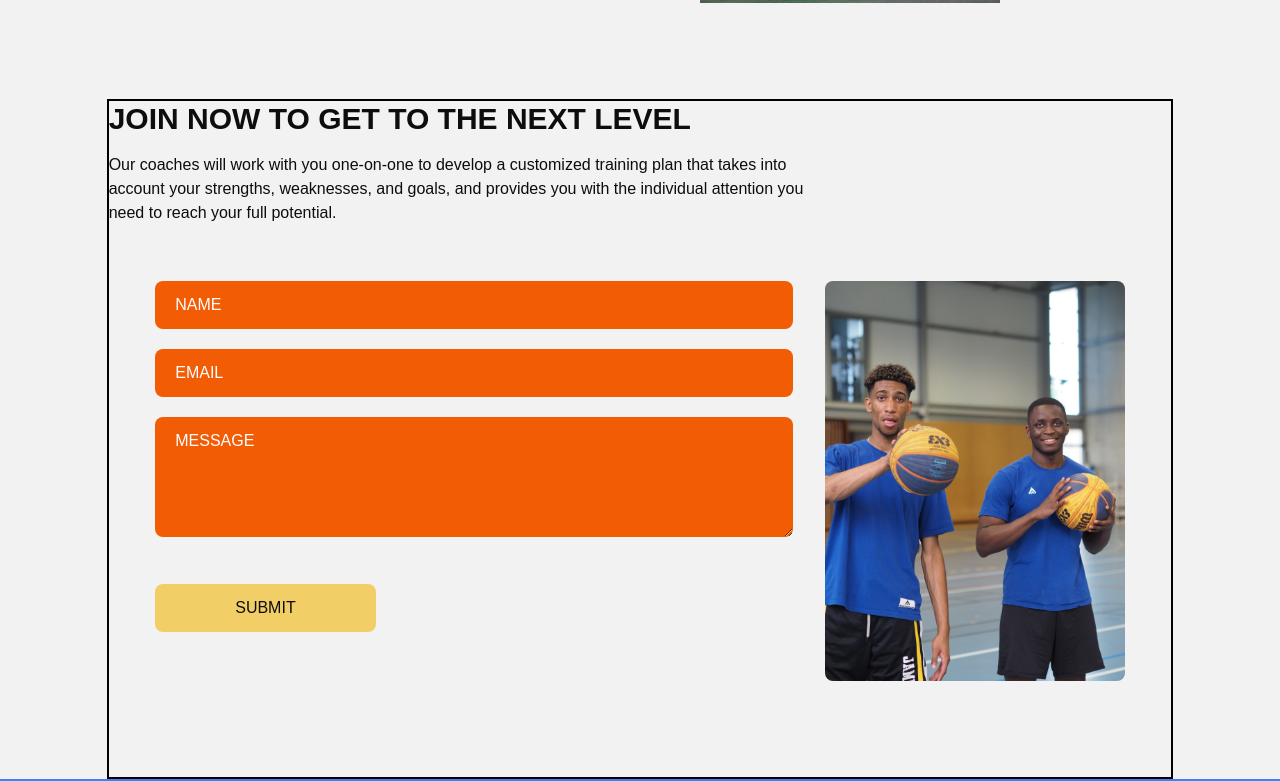
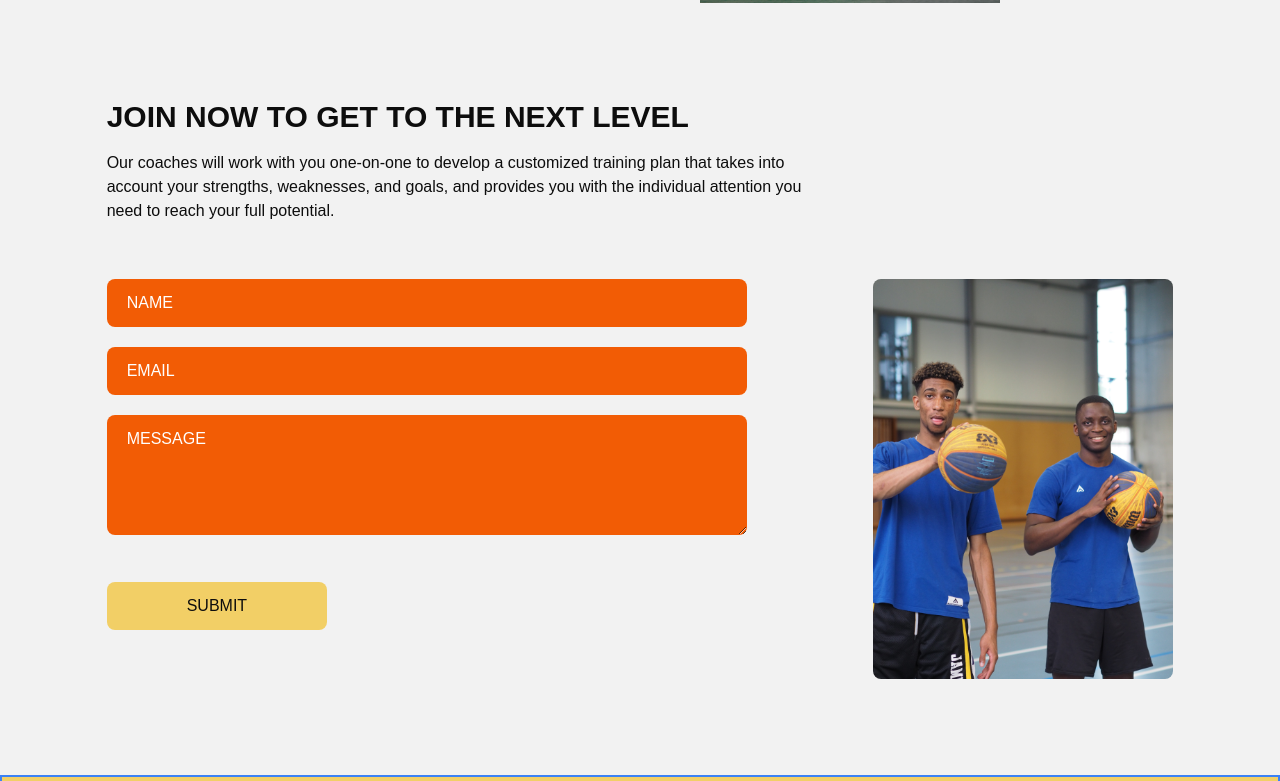
Before and after one commit to kujerocoding/elite-ballers, a React (Vite) app: page / in a window 1280 px wide. Shown: the part 1842-2623 px from the top of the page. Built offline with nearby package versions, Linux system fonts and the light colour scheme.

Commit message:
Adjust alignment

```diff
--- a/src/components/contactus/index.tsx
+++ b/src/components/contactus/index.tsx
@@ -26,13 +26,13 @@ const ContactUs = ({setSelectedPage}: Props) => {
     }
 
   return (
-    <section id='contactus' className='mx-auto border-2 border-black w-5/6 pb-24'>
+    <section id='contactus' className='mx-auto w-5/6 pb-24'>
         <motion.div onViewportEnter={() => setSelectedPage(SelectedPage.ContactUs)}>
             <motion.div className='sm:w-2/3 pb-0 sm:pb-14'>
                 <HText>Join now to get to the next level</HText>
                 <p>Our coaches will work with you one-on-one to develop a customized training plan that takes into account your strengths, weaknesses, and goals, and provides you with the individual attention you need to reach your full potential.</p>
             </motion.div>
-            <div className='sm:flex items-start justify-center gap-8'>
+            <div className='sm:flex items-start justify-between'>
             <div className='mt-10 sm:mt-0 justify-between gap-8 flex sm:basis-3/5'>
                 <div>
                     <form
```
